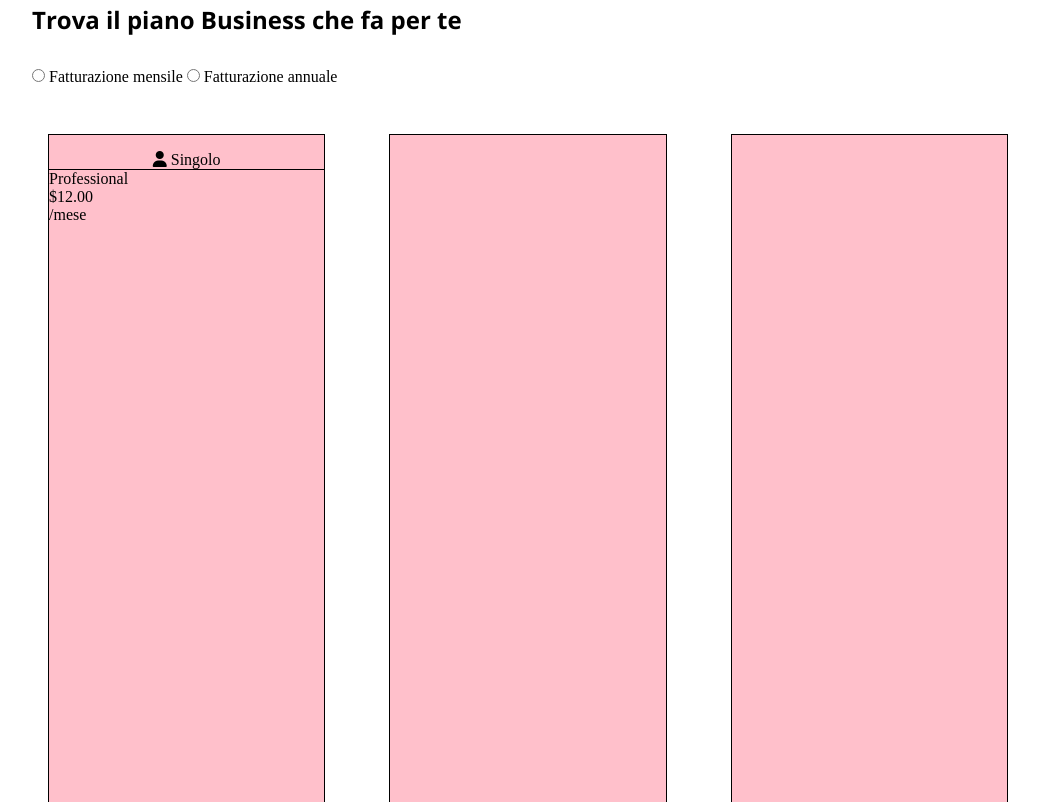
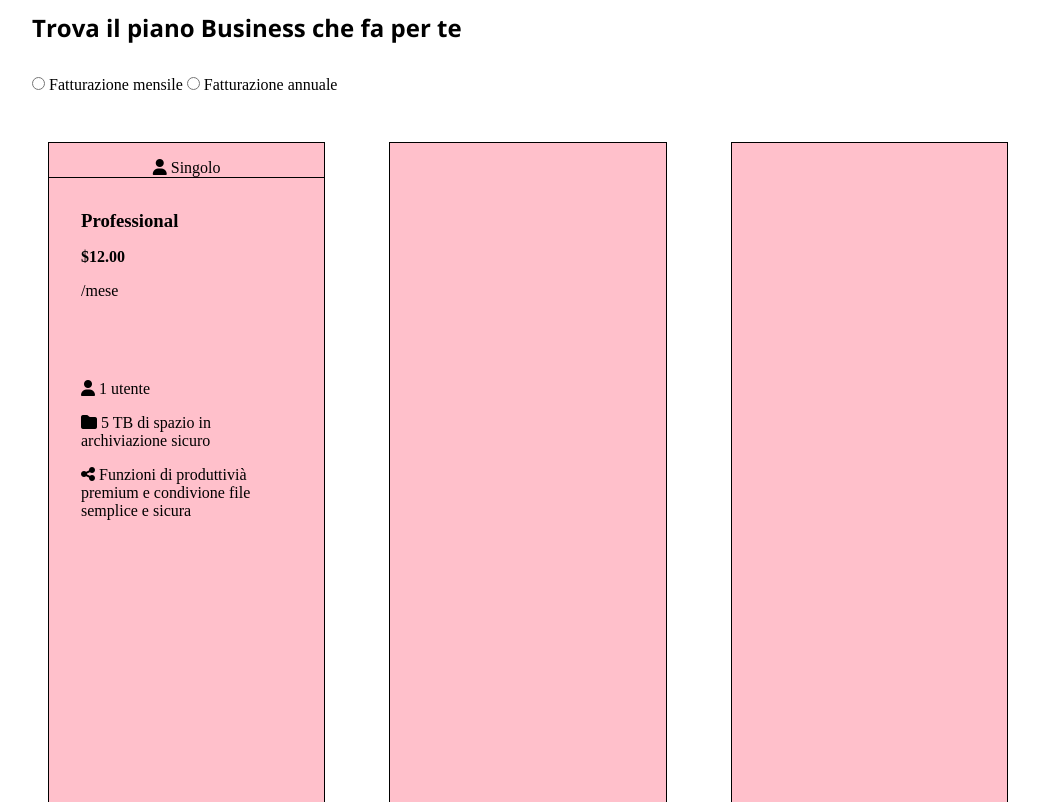
Before and after one commit to UniversoCaotico1997/htmlcss-dropbox, a plain HTML site: page index.html in a window 1280 px wide. Shown: the part 632-1434 px from the top of the page, without its empty margins (112-1151 px from the left). Drawn offline with nearby package versions, Linux system fonts and the light colour scheme.

Commit message:
main/section/column commit

```diff
--- a/index.html
+++ b/index.html
@@ -87,9 +87,29 @@
                         </div>
 
                         <div class="price">
-                            <p>Professional</p>
-                            <p>$12.00</p>
+                            <h3>Professional</h3>
+                            <p> <strong>$12.00</strong></p>
                             <p>/mese</p>
+                        </div>
+
+                        <div class="package">
+                            <div>
+                                <i class="fa-solid fa-user"></i>
+                                <span>1 utente</span>
+                            </div>
+
+                            <div>
+                                <i class="fa-solid fa-folder"></i>
+                            <span>5 TB di spazio in archiviazione sicuro
+                            </span>
+                            </div>
+
+                            <div>
+                                <i class="fa-solid fa-share-nodes"></i>
+                                <span>Funzioni di produttivià premium e condivione file semplice e sicura
+                                </span>
+                            </div>
+
                         </div>
 
 
--- a/style.css
+++ b/style.css
@@ -141,9 +141,18 @@ a[href]{
     margin-top: 1rem;
     border-bottom: 1px solid black;
     text-align: center;
-    vertical-align: top;
-
-
+ }
+.price{
+    padding: 2rem;
+}
+ .price>h3, p{
+    padding-bottom: 1rem;
+ }
+ .package{
+    padding: 2rem;
+ }
+ .package>div{
+    padding-bottom: 1rem;
  }
 
 .col_centrale{
```
